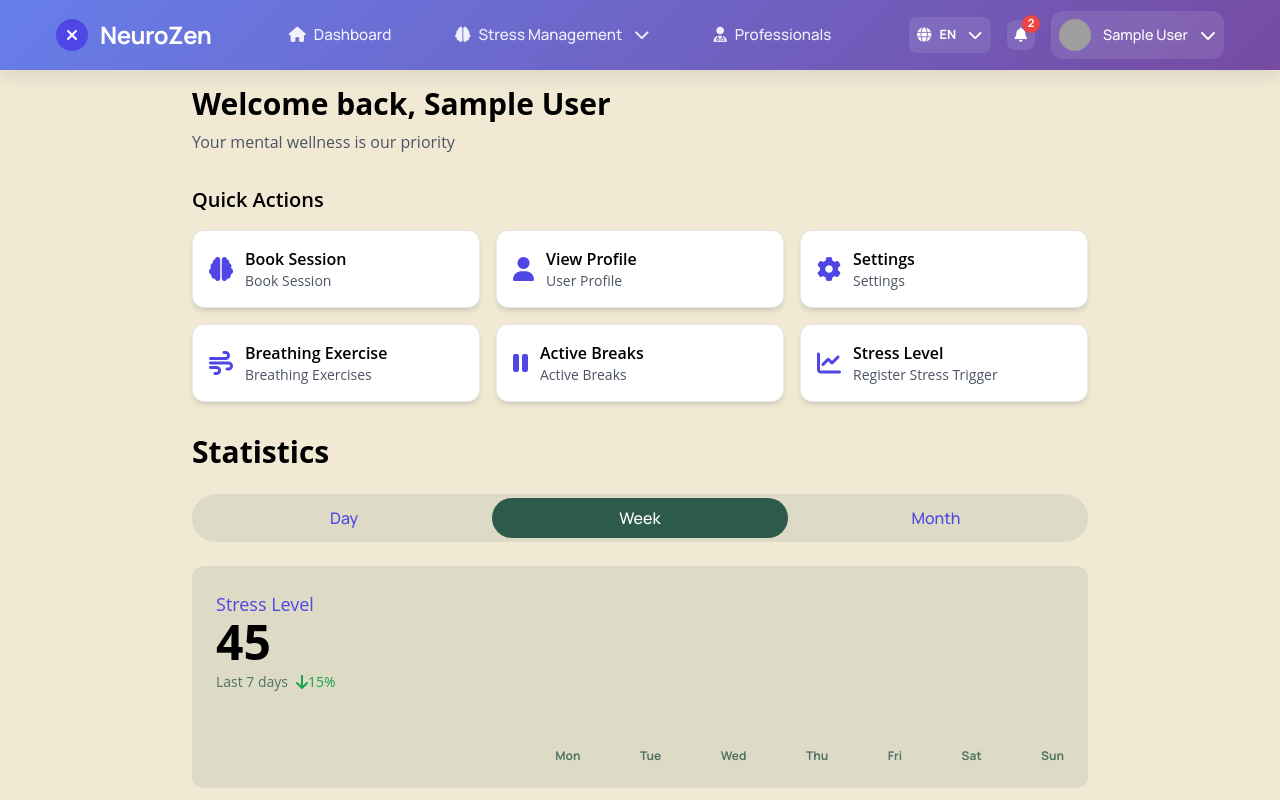
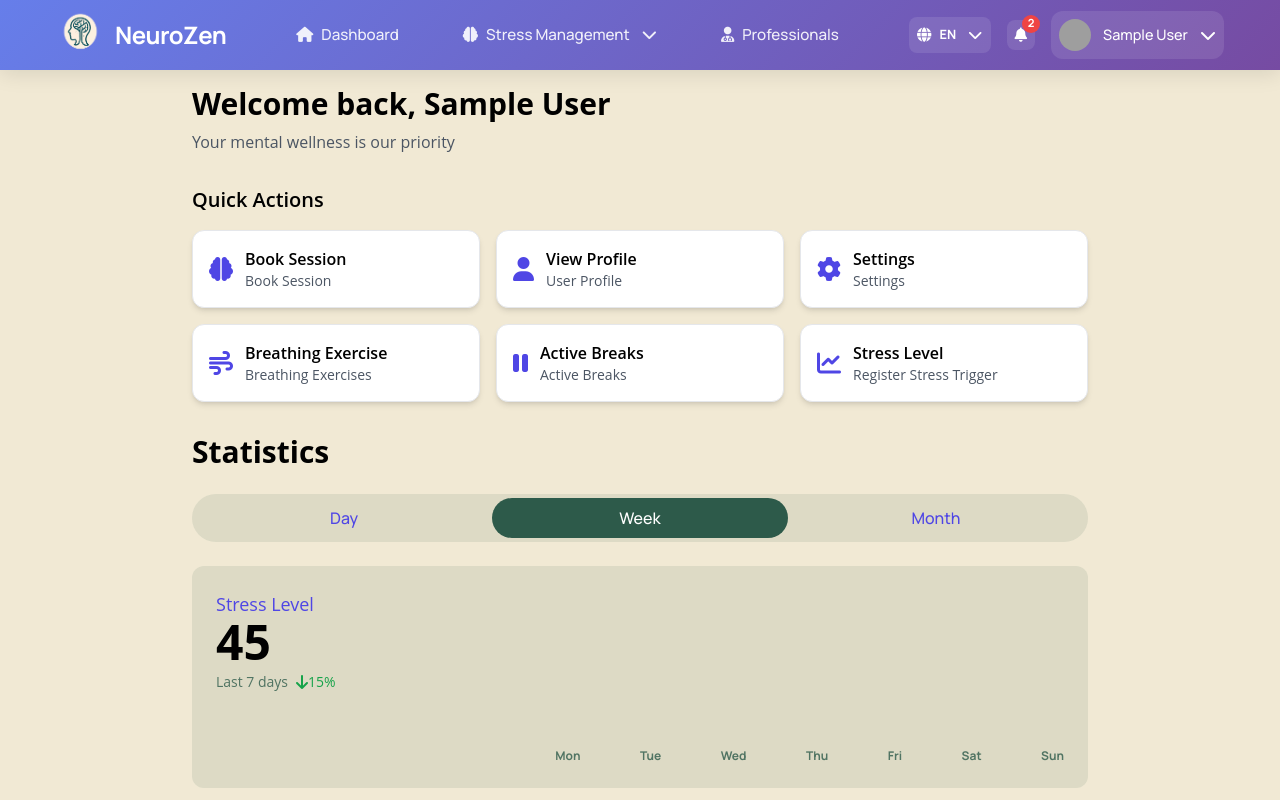
Before and after one commit to NeuroZen-Org/NeuroZen-app-web-frontend, a Vue app: page / in a window 1280 px wide. Shown: the top 800 px of the page. Built offline with nearby package versions, Linux system fonts and the light colour scheme; data requests are answered from the project's data file; sample sign-in values are in the browser's storage; grey boxes are pictures that could not be loaded.

Commit message:
feat: replace svg logo with image in header component

```diff
--- a/src/components/HeaderComponent.vue
+++ b/src/components/HeaderComponent.vue
@@ -5,10 +5,7 @@
       <div class="header-brand">
         <router-link to="/dashboard" class="brand-link">
           <div class="logo">
-            <svg width="32" height="32" viewBox="0 0 32 32" fill="none" xmlns="http://www.w3.org/2000/svg">
-              <circle cx="16" cy="16" r="16" fill="#4F46E5"/>
-              <path d="M12 20L20 12M12 12L20 20" stroke="white" stroke-width="2" stroke-linecap="round" stroke-linejoin="round"/>
-            </svg>
+            <img src="/neurozen1_logo.png" alt="NeuroZen Logo" width="47" height="47" />
           </div>
           <span class="brand-name">{{ $t('app.name') }}</span>
         </router-link>
```
